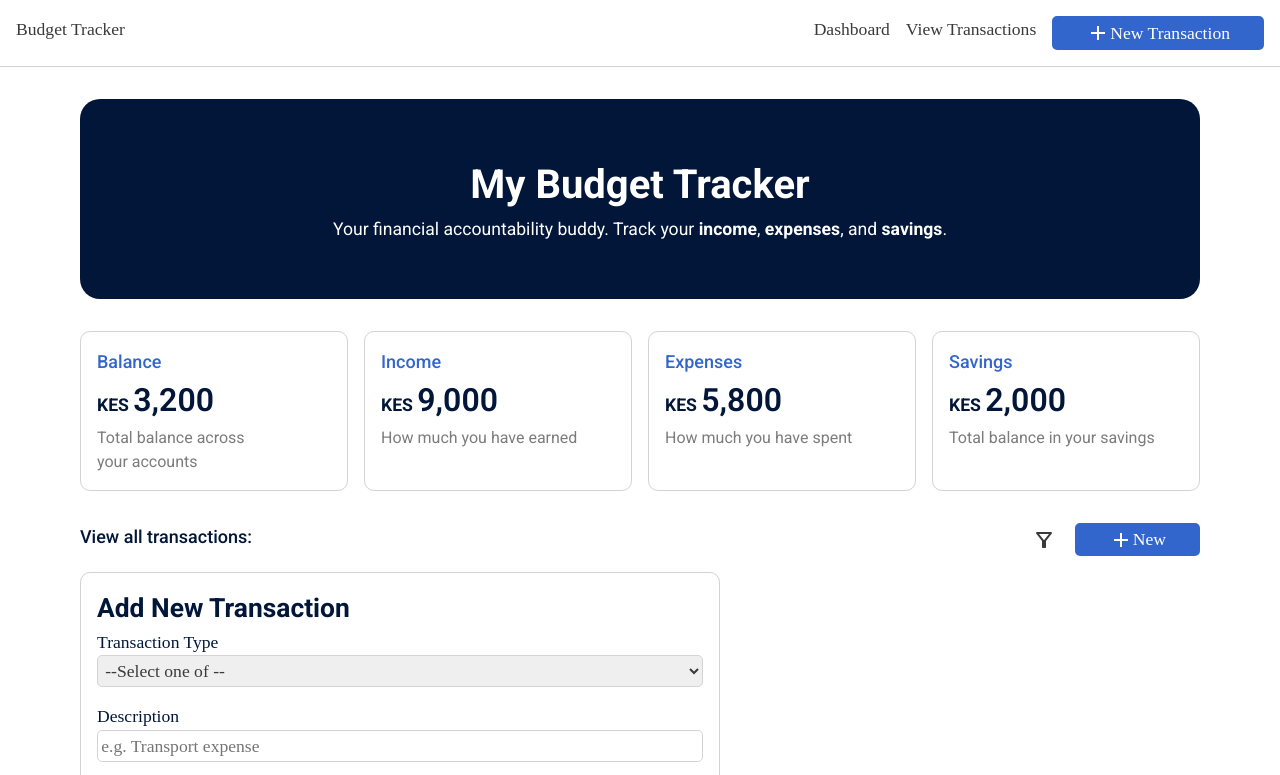
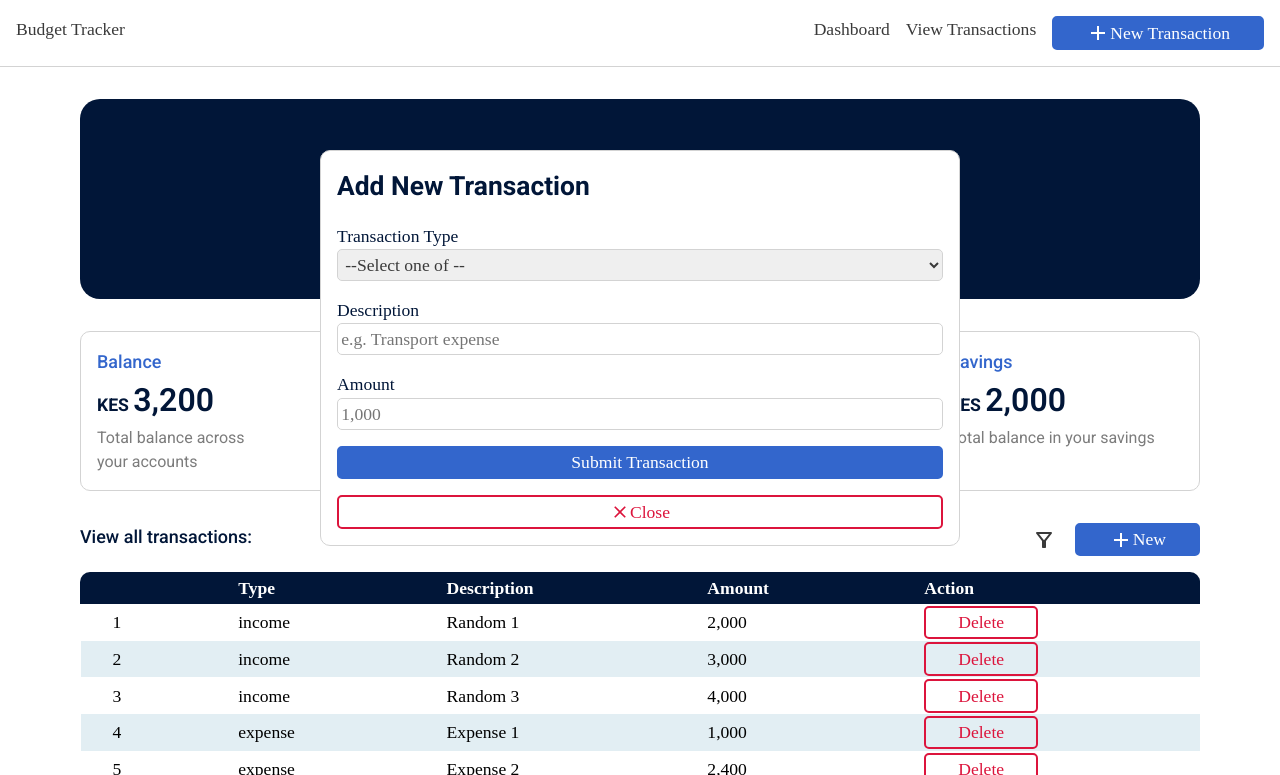
Before and after one commit to cyrilmichino/budget-tracker, a plain HTML site: page index.html in a window 1280 px wide. Both pictures are taken after a click on the button "New". Shown: the top 775 px of the page. Drawn offline with Linux system fonts and the light colour scheme.

Commit message:
Menu and Modal Pop-Up

```diff
--- a/index.html
+++ b/index.html
@@ -69,14 +69,18 @@
                             <svg xmlns="http://www.w3.org/2000/svg" height="24px" viewBox="0 -960 960 960" width="24px" fill="currentColor">
                                 <path d="M440-160q-17 0-28.5-11.5T400-200v-240L168-736q-15-20-4.5-42t36.5-22h560q26 0 36.5 22t-4.5 42L560-440v240q0 17-11.5 28.5T520-160h-80Zm40-308 198-252H282l198 252Zm0 0Z"/></svg>
                         </button>
-                        <button type="button" onclick="openModal()">
+                        <button type="button" onclick="openModal()" class="hide-mobile">
                             <svg xmlns="http://www.w3.org/2000/svg" height="24px" viewBox="0 -960 960 960" width="24px" fill="currentColor">
                             <path d="M440-440H200v-80h240v-240h80v240h240v80H520v240h-80v-240Z"/></svg>New
+                        </button>
+                        <button type="button" onclick="openModal()" class="hide-desktop">
+                            <svg xmlns="http://www.w3.org/2000/svg" height="24px" viewBox="0 -960 960 960" width="24px" fill="currentColor">
+                            <path d="M440-440H200v-80h240v-240h80v240h240v80H520v240h-80v-240Z"/></svg>
                         </button>
                     </div>
                 </div>
                 <!-- Modal with form for adding transactions -->
-                <div class="card modal rounded-10">
+                <div class="card rounded-10 flex flex-direction-column" id="modal">
                     <h3>Add New Transaction</h3>
                     <form action="submit" method="post" class="flex flex-direction-column">
                         <label for="type" class="full-width">
@@ -97,6 +101,10 @@
                         </label>
                         <button type="button" class="full-width" onclick="addTransaction()">Submit Transaction</button>
                     </form>
+                    <button type="button" class="btn-danger" onclick="closeModal()">
+                        <svg xmlns="http://www.w3.org/2000/svg" height="20px" viewBox="0 -960 960 960" width="20px" fill="currentColor">
+                            <path d="m256-200-56-56 224-224-224-224 56-56 224 224 224-224 56 56-224 224 224 224-56 56-224-224-224 224Z"/></svg>Close
+                    </button>
                 </div>
                 <!-- Table of transactions i.e. expenses and income -->
                 <div class="rounded-10 allow-overflow">
@@ -105,7 +113,8 @@
                 </div>
             </div>
         </div>
-        <div id="overlay"></div>
+        <div id="menu-overlay"></div>
+        <div id="modal-overlay"></div>
     </main>
     <script src="main.js" defer></script>
 </body>
--- a/main.js
+++ b/main.js
@@ -69,11 +69,13 @@ function deleteTransaction(transactionId) {
 }
 
 function openModal() {
-
+    const modal = document.getElementById('modal')
+    modal.style.display = 'flex'
 }
 
 function closeModal() {
-
+    const modal = document.getElementById('modal')
+    modal.style.display = 'none'
 }
 
 function openMenu() {
--- a/style.css
+++ b/style.css
@@ -333,9 +333,11 @@ header a:hover {
 .hide {
     display: none;
 }
-.hide-mobile {
-    display: none;
-}
+  @media (max-width: 50em) {
+    .hide-mobile {
+        display: none;
+    }
+  }
   @media (min-width: 50em) {
     .hide-desktop {
         display: none;
@@ -351,9 +353,15 @@ header a:hover {
     padding: 1rem;
 }
 /* Pop-up modal */
-.modal {
+#modal {
     background-color: var(--clr-neutral-100);
     max-width: 40em;
+    position: fixed;
+    margin: auto;
+    top: 150;
+    right: 0;
+    left: 0;
+    display: none;
 }
 /* Banner card with image background */
 #banner {
```
